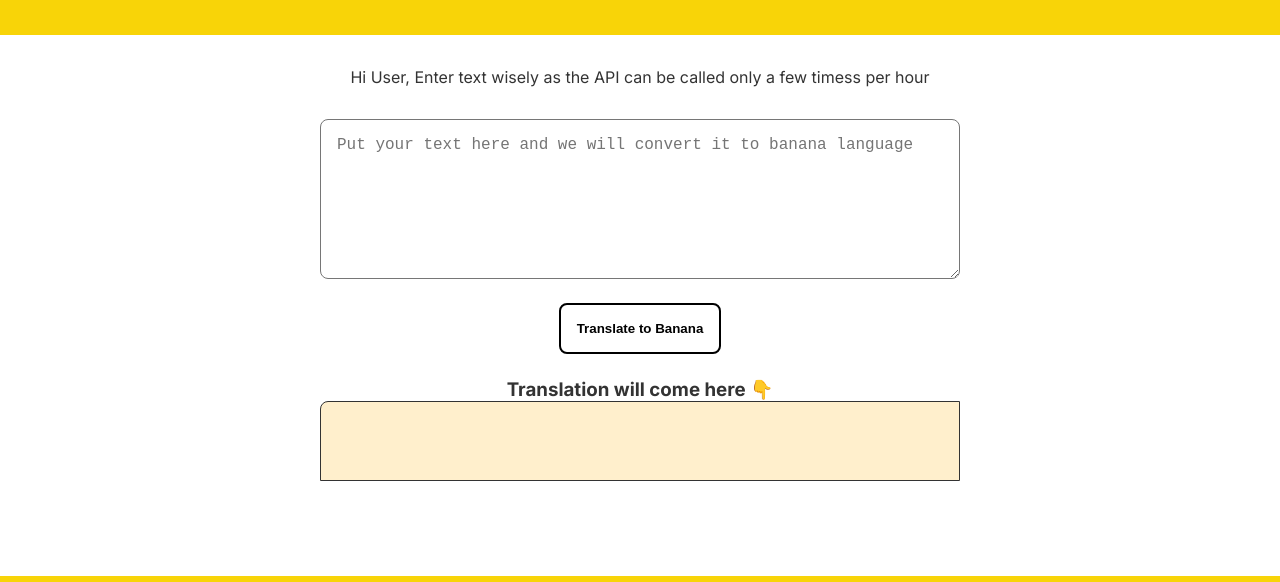
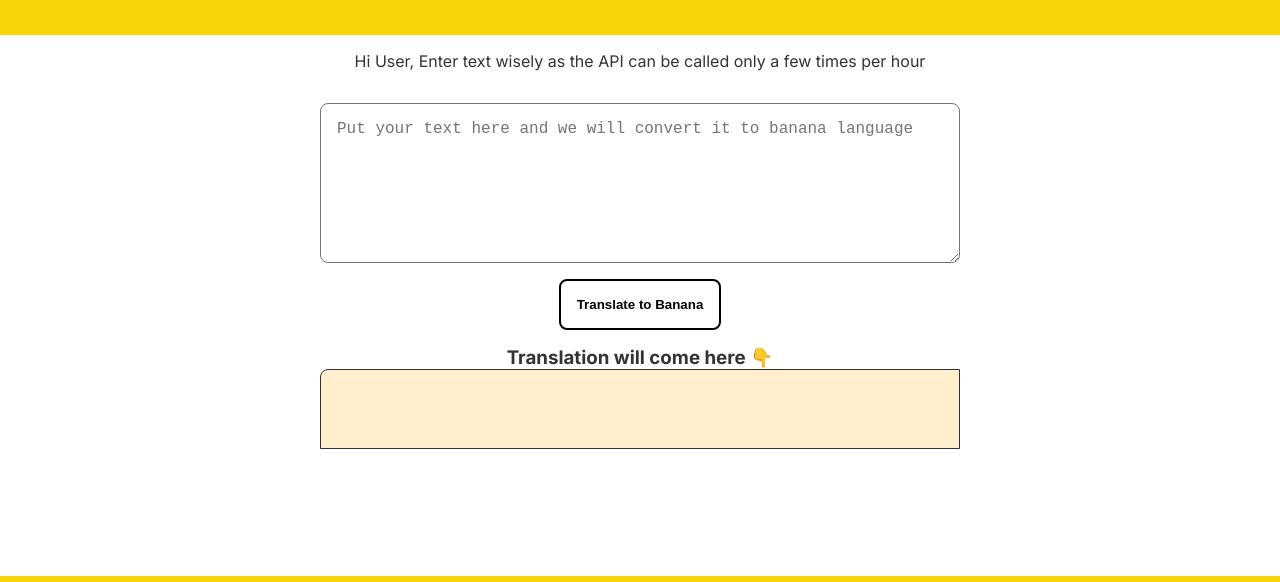
Before and after one commit to Amey0498/minion-talk, a plain HTML site: page index.html in a window 1280 px wide. Shown: the part 79-661 px from the top of the page. Drawn offline with Linux system fonts and the light colour scheme.

Commit message:
style: changes for output

```diff
--- a/index.html
+++ b/index.html
@@ -18,7 +18,7 @@
     </header>
     <main>
         <div>
-            <p>Hi User, Enter text wisely as the API can be called only a few timess per hour</p>
+            <p>Hi User, Enter text wisely as the API can be called only a few times per hour</p>
         </div>
         <textarea name="user-input" id="userTextInput"
             placeholder="Put your text here and we will convert it to banana language" spellcheck="true"></textarea>
--- a/style.css
+++ b/style.css
@@ -21,7 +21,9 @@ main {
     margin: auto;
     padding: 1rem;
     max-width: var(--width-break);
-
+}
+main p {
+    margin: 0;
 }
 textarea {
     box-sizing: border-box;
@@ -36,7 +38,7 @@ textarea {
 
 button {
     padding: 1rem;
-    margin: 1.5rem 0;
+    margin: 1rem 0;
     align-self: center;
     border-radius: 0.5rem;
     background-color: white;
```
